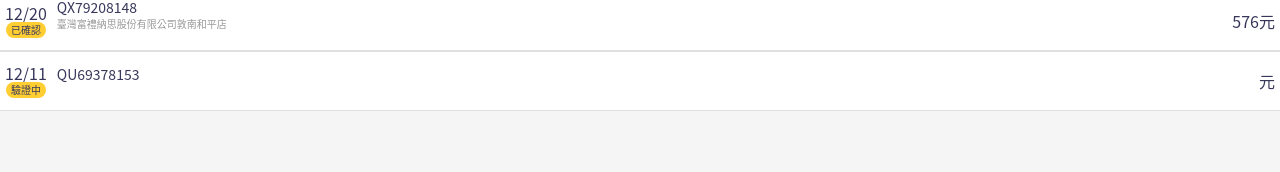
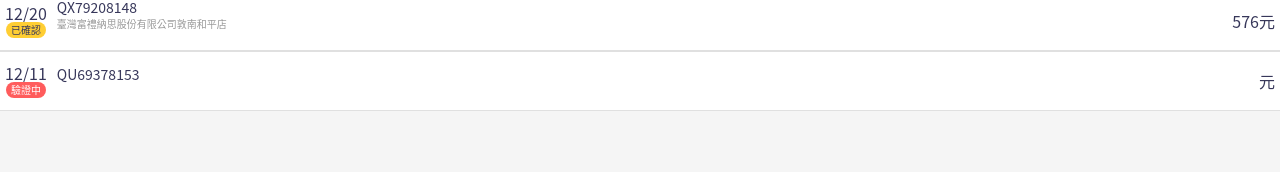
Before and after one commit to Lin-Yen-1118/DemoInvoices, a Vue app: page / in a window 1280 px wide. Shown: the part 254-426 px from the top of the page. Built offline with nearby package versions, Linux system fonts and the light colour scheme; data requests are answered from the project's data file.

Commit message:
判斷tag狀態，更換樣式

```diff
--- a/src/assets/scss/_list.scss
+++ b/src/assets/scss/_list.scss
@@ -19,6 +19,14 @@
 .tags {
   @include invoice_tags;
   @include bg;
+  h4 {
+    padding: 2px;
+    margin: auto;
+  }
+}
+.tags-verify {
+  @include invoice_tags;
+  @include verify;
   h4 {
     padding: 2px;
     margin: auto;
--- a/src/views/List.vue
+++ b/src/views/List.vue
@@ -10,7 +10,7 @@
           ).getDate()}`
         }}
       </div>
-      <div class="tags">
+      <div :class="invoice.status === '驗證中' ? 'tags-verify' : 'tags'">
         <h4>{{ invoice.status }}</h4>
       </div>
     </div>
```
